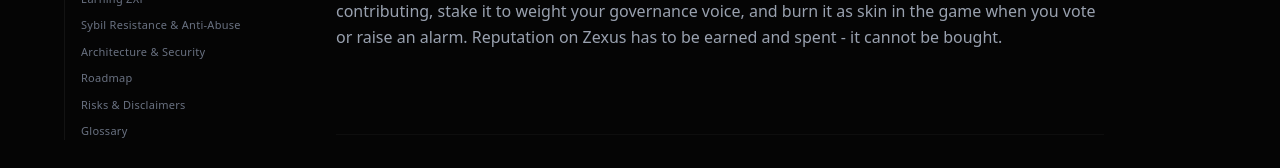
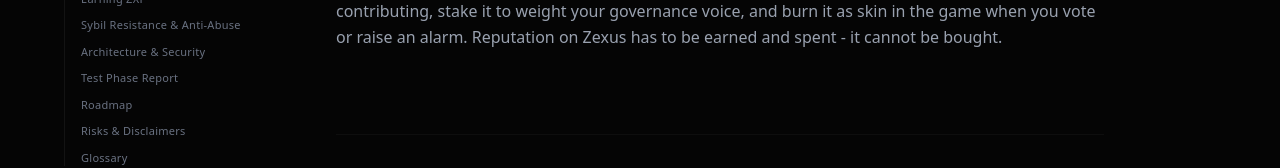
Before and after one commit to ZexusGovernance/zexus-governance, a Next.js app: page /whitepaper in a window 1280 px wide. Shown: the part 669-837 px from the top of the page. Built offline with nearby package versions, Linux system fonts and the light colour scheme; no server answers.

Commit message:
docs: add Test Phase Report section to whitepaper

```diff
--- a/components/Whitepaper.js
+++ b/components/Whitepaper.js
@@ -399,6 +399,61 @@ const SECTIONS = [
     ],
   },
   {
+    id: 'test-phase',
+    title: 'Test Phase Report',
+    blocks: [
+      {
+        t: 'p',
+        text: 'Ahead of any public launch, Zexus ran a five-day test phase (June 5-10, 2026) with a curated, invite-only cohort of external testers on Base Mainnet. The objective was simple: prove that every core mechanic - community verdict voting, staking and rewards, Predict markets, Emergency Calls, and Telegram notifications - works end-to-end with real users under real conditions.',
+      },
+      {
+        t: 'callout',
+        text: 'All primary mechanics passed. The first community-verdict vote and the first Predict market each opened, ran, and resolved on schedule with live participants - the protocol\'s full loop executed in production, not a demo.',
+      },
+      { t: 'h3', text: 'Participation' },
+      {
+        t: 'table',
+        head: ['Metric', 'Result'],
+        rows: [
+          ['External testers', '8 (invite-only ZX access codes)'],
+          ['Active wallets with recorded activity', '20 (including the admin wallet)'],
+          ['Fake / batch wallets detected & excluded', '11'],
+        ],
+      },
+      {
+        t: 'p',
+        text: 'Sybil defenses behaved exactly as designed. The 48-hour account gate, the stake-to-vote requirement, and batch-pattern detection isolated 11 throwaway wallets - including two clusters created seconds apart - which were excluded from every metric. No farmed account reached the voting threshold.',
+      },
+      { t: 'h3', text: 'Mechanics validated' },
+      {
+        t: 'table',
+        head: ['Mechanic', 'Outcome'],
+        rows: [
+          ['Community verdict vote', 'Test-phase launch milestone submitted, voted, and resolved on schedule'],
+          ['Predict market', '"Will Zexus reach 10 stakers by June 9?" - opened, bet on, resolved No (8 stakers)'],
+          ['Emergency Call', 'Triggered under simulated conditions; full pool-to-verdict flow validated'],
+          ['Staking & rewards', 'APY accrual and ZXP grants distributed correctly'],
+          ['Telegram bot', 'Opt-in /start flow confirmed seamless by testers'],
+        ],
+      },
+      { t: 'h3', text: 'Issues found and fixed' },
+      {
+        t: 'list',
+        items: [
+          'Right-sidebar scroll breaking after a watchlist interaction - fixed.',
+          'Daily check-in button disappearing after day 2 - fixed.',
+          'Comment flicker on submit - fixed.',
+          'Staking page scroll on mobile - fixed.',
+          'ZXP balance not refreshing after a Predict bet - fixed.',
+        ],
+      },
+      {
+        t: 'p',
+        text: 'Early tester feedback averaged 7.5 / 10 overall (8.0 for UI, 7.3 for usability), with the Predict market singled out as a standout. Remaining open items - mobile polish, Telegram check-in reminders, and username display on profiles - are tracked for the public launch.',
+      },
+    ],
+  },
+  {
     id: 'roadmap',
     title: 'Roadmap',
     blocks: [
```
